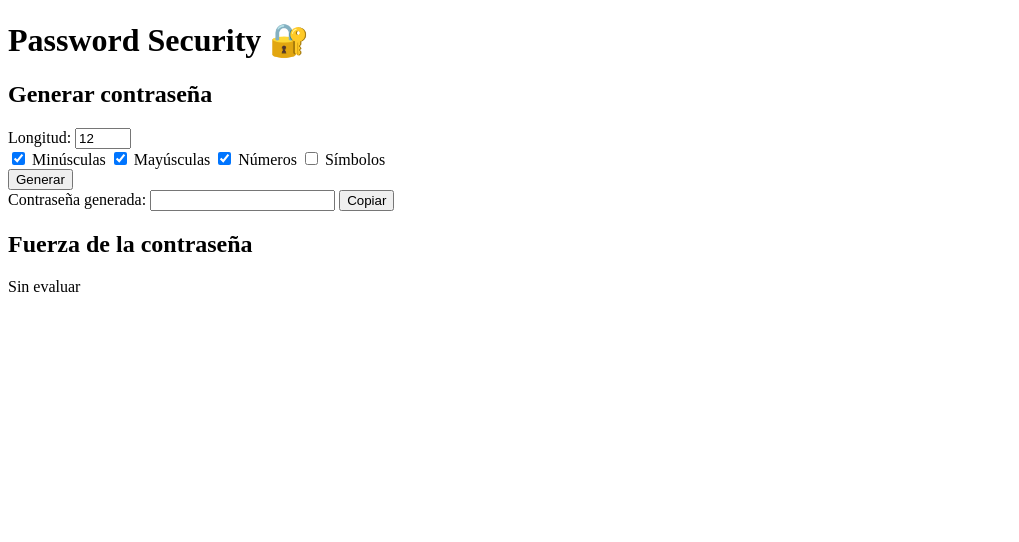
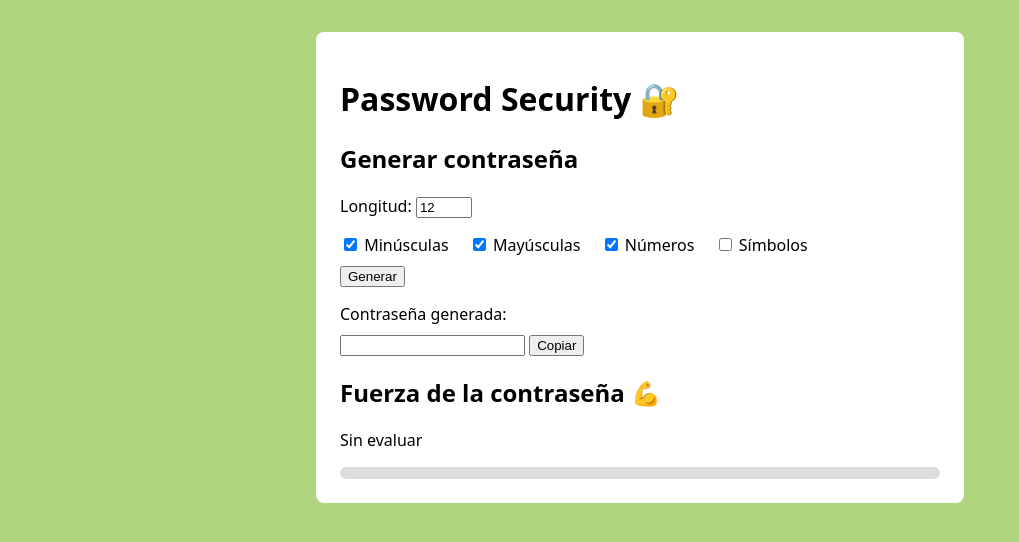
Before and after one commit to JulietaLopezL/password-security-js, a plain HTML site: page index.html in a window 1280 px wide. Shown: the whole page, without its empty margins (0-1019 px from the left). Drawn offline with Linux system fonts and the light colour scheme.

Commit message:
basic css

```diff
--- a/css/styles.css
+++ b/css/styles.css
@@ -0,0 +1,42 @@
+body {
+  font-family: system-ui, sans-serif;
+  background: #AFD67E;
+  margin: 0;
+  padding: 0;
+}
+
+.container {
+  max-width: 600px;
+  margin: 2rem auto;
+  background: white;
+  padding: 1.5rem;
+  border-radius: 8px;
+}
+
+label {
+  display: block;
+  margin: 0.5rem 0;
+}
+
+.options label {
+  display: inline-block;
+  margin-right: 1rem;
+}
+
+.result {
+  margin-top: 1rem;
+}
+
+.strength-bar {
+  width: 100%;
+  height: 12px;
+  background: #ddd;
+  border-radius: 6px;
+  overflow: hidden;
+}
+
+#strengthFill {
+  height: 100%;
+  width: 0%;
+  background: #ff4d4d;
+}
--- a/index.html
+++ b/index.html
@@ -10,7 +10,7 @@
     <h1>Password Security 🔐</h1>
 
     <section class="generator">
-      <h2>Generar contraseña</h2>
+      <h2>Generar contraseña </h2>
 
       <label>
         Longitud:
@@ -46,7 +46,7 @@
     </section>
 
     <section class="strength">
-      <h2>Fuerza de la contraseña</h2>
+      <h2>Fuerza de la contraseña 💪</h2>
       <p id="strengthLabel">Sin evaluar</p>
       <div class="strength-bar">
         <div id="strengthFill"></div>
```
